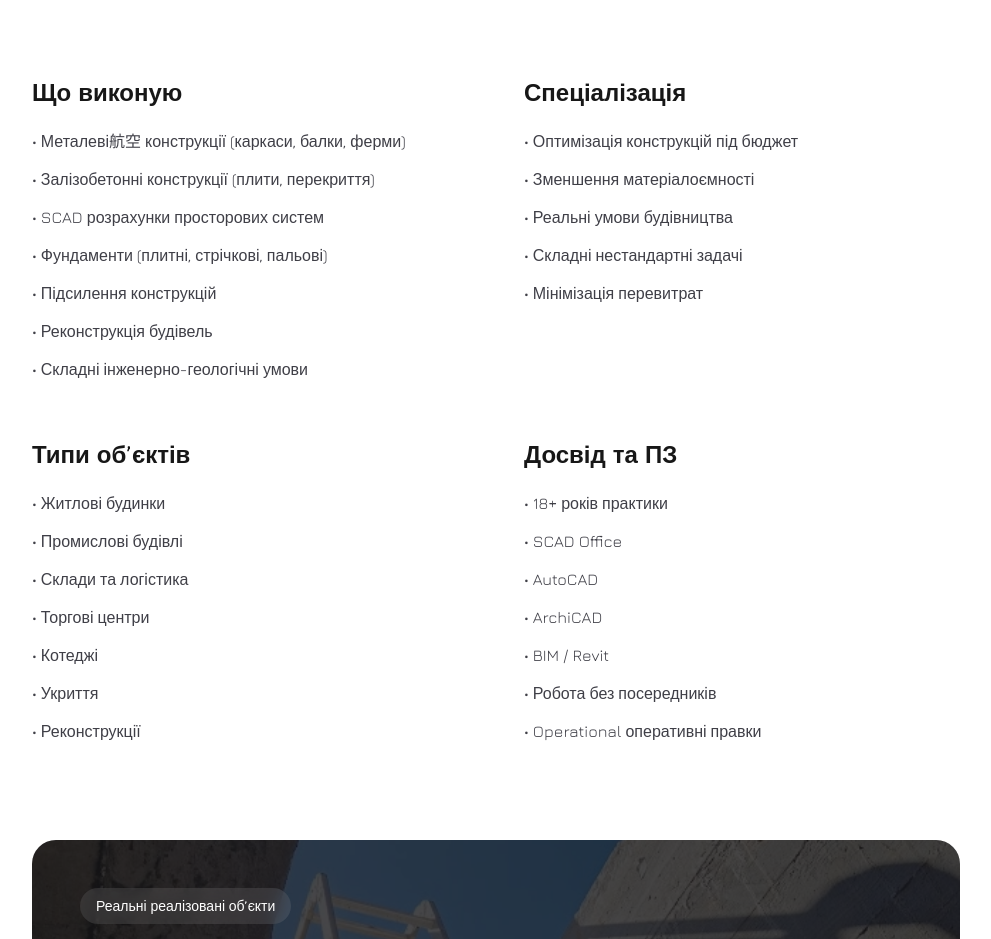
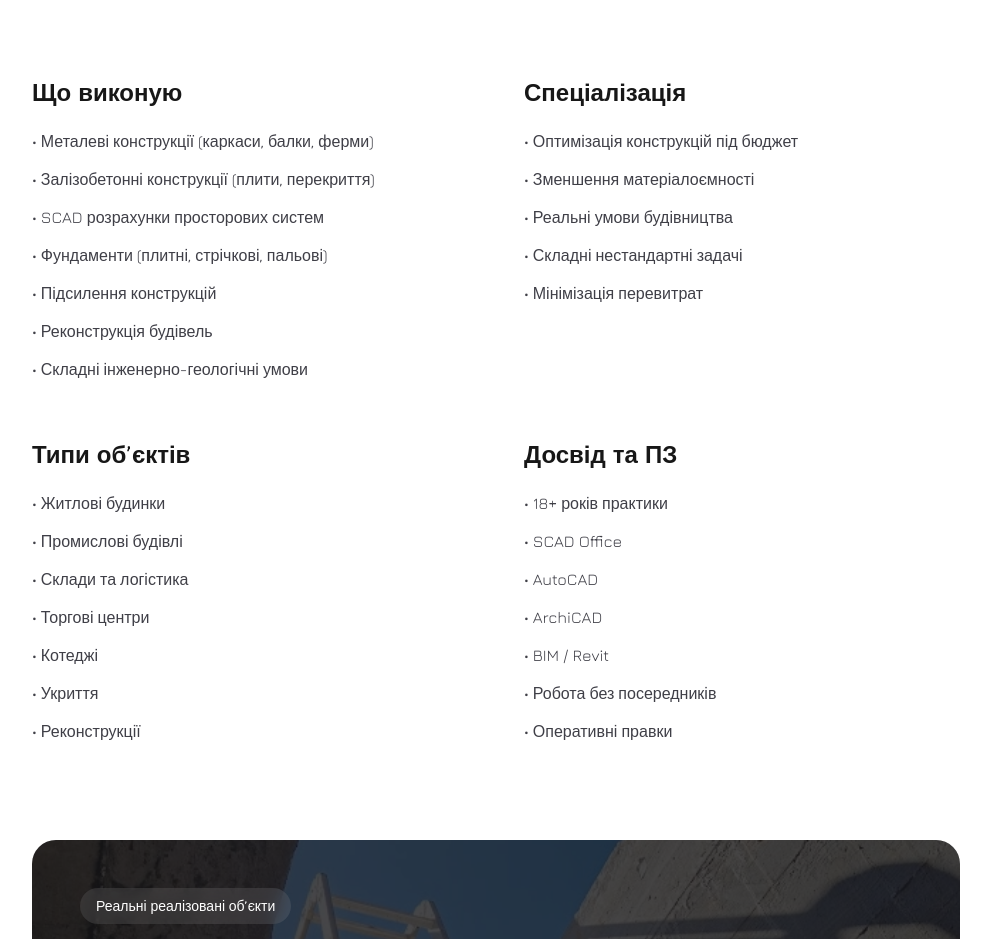
Before and after one commit to DenysKavun/beton-new, a Next.js app: page / in a window 1280 px wide. Shown: the part 1320-2259 px from the top of the page, without its empty margins (144-1135 px from the left). Built offline with nearby package versions, Linux system fonts and the light colour scheme.

Commit message:
Update page.tsx

```diff
--- a/app/page.tsx
+++ b/app/page.tsx
@@ -62,14 +62,14 @@ export default function Page() {
 
         <Services />
 
-        {/* GRID INFO */}
+       {/* GRID INFO */}
         <section className="grid grid-cols-1 md:grid-cols-2 gap-14">
           <div>
             <h2 className="text-2xl font-semibold mb-5">
               Що виконую
             </h2>
             <ul className="space-y-3 text-zinc-700 leading-relaxed">
-              <li>• Металеві航空 конструкції (каркаси, балки, ферми)</li>
+              <li>• Металеві конструкції (каркаси, балки, ферми)</li>
               <li>• Залізобетонні конструкції (плити, перекриття)</li>
               <li>• SCAD розрахунки просторових систем</li>
               <li>• Фундаменти (плитні, стрічкові, пальові)</li>
@@ -118,7 +118,7 @@ export default function Page() {
               <li>• ArchiCAD</li>
               <li>• BIM / Revit</li>
               <li>• Робота без посередників</li>
-              <li>• Operational оперативні правки</li>
+              <li>• Оперативні правки</li>
             </ul>
           </div>
         </section>
```
